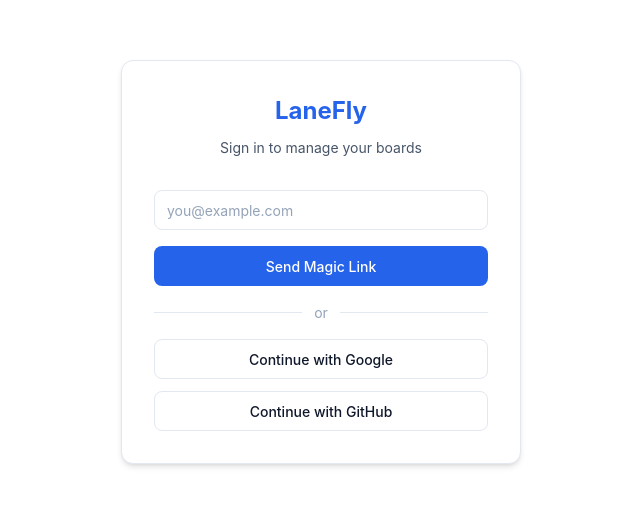
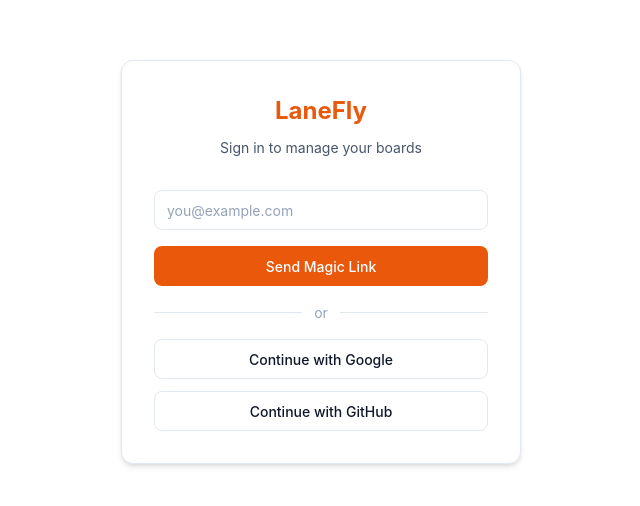
Before and after one commit to SaschaWebDev/lanefly, a React (Vite) app: page /login in a window 1280 px wide. Shown: the part 138-644 px from the top of the page, without its empty margins (319-959 px from the left). Built offline with nearby package versions, Linux system fonts and the light colour scheme; no server answers.

Commit message:
style: migrate to orange color palette and Outfit typography

```diff
--- a/src/styles/tokens.css
+++ b/src/styles/tokens.css
@@ -12,20 +12,20 @@
   --color-gray-900: #0f172a;
   --color-gray-950: #020617;
 
-  /* Colors - Primary (Blue) (raw palette) */
-  --color-primary-50: #eff6ff;
-  --color-primary-100: #dbeafe;
-  --color-primary-200: #bfdbfe;
-  --color-primary-300: #93c5fd;
-  --color-primary-400: #60a5fa;
-  --color-primary-500: #3b82f6;
-  --color-primary-600: #2563eb;
-  --color-primary-700: #1d4ed8;
-  --color-primary-800: #1e40af;
-  --color-primary-900: #1e3a8a;
+  /* Colors - Primary (Orange) (raw palette) */
+  --color-primary-50: #fff7ed;
+  --color-primary-100: #ffedd5;
+  --color-primary-200: #fed7aa;
+  --color-primary-300: #fdba74;
+  --color-primary-400: #fb923c;
+  --color-primary-500: #f97316;
+  --color-primary-600: #ea580c;
+  --color-primary-700: #c2410c;
+  --color-primary-800: #9a3412;
+  --color-primary-900: #7c2d12;
 
   /* Typography */
-  --font-sans: 'Inter', -apple-system, BlinkMacSystemFont, 'Segoe UI', Roboto,
+  --font-sans: 'Outfit', 'Inter', -apple-system, BlinkMacSystemFont, 'Segoe UI', Roboto,
     sans-serif;
   --font-mono: 'JetBrains Mono', 'Fira Code', monospace;
 
@@ -41,6 +41,7 @@
   --font-medium: 500;
   --font-semibold: 600;
   --font-bold: 700;
+  --font-extrabold: 800;
 
   --leading-tight: 1.25;
   --leading-normal: 1.5;
@@ -139,6 +140,19 @@
   --color-toast-bg: var(--color-gray-900);
   --color-toast-text: #ffffff;
   --color-warning-text: var(--color-gray-900);
+
+  /* Brand / Logo */
+  --color-brand-fly: var(--color-primary-500);
+  --color-brand-lane: var(--color-gray-900);
+  --color-brand-swimlane: var(--color-gray-300);
+  --color-brand-col1-start: #ea580c;
+  --color-brand-col1-end: #c2410c;
+  --color-brand-col2-start: #f97316;
+  --color-brand-col2-end: #ea580c;
+  --color-brand-col3-start: #fb923c;
+  --color-brand-col3-end: #f97316;
+  --color-brand-card-start: #fbbf24;
+  --color-brand-card-end: #ea580c;
 }
 
 [data-theme="dark"] {
@@ -185,10 +199,32 @@
   --color-icon-on-image: rgb(255 255 255 / 0.7);
   --color-secondary-bg: #334155;
   --color-secondary-bg-hover: #475569;
-  --color-focus-ring: rgba(59, 130, 246, 0.3);
-  --color-primary-bg: rgba(59, 130, 246, 0.1);
-  --color-primary-bg-hover: rgba(59, 130, 246, 0.2);
+  --color-focus-ring: rgba(249, 115, 22, 0.3);
+  --color-primary-bg: rgba(249, 115, 22, 0.1);
+  --color-primary-bg-hover: rgba(249, 115, 22, 0.2);
   --color-toast-bg: #334155;
   --color-toast-text: #f1f5f9;
   --color-warning-text: var(--color-gray-900);
+
+  /* Brand / Logo */
+  --color-brand-fly: var(--color-primary-300);
+  --color-brand-lane: #ffffff;
+  --color-brand-swimlane: var(--color-gray-600);
+  --color-brand-col1-start: #fb923c;
+  --color-brand-col1-end: #ea580c;
+  --color-brand-col2-start: #fdba74;
+  --color-brand-col2-end: #f97316;
+  --color-brand-col3-start: #ffedd5;
+  --color-brand-col3-end: #fb923c;
+  --color-brand-card-start: #fde047;
+  --color-brand-card-end: #f59e0b;
 }
+
+/* Search pulse animation */
+@keyframes pulse-glow {
+  0%, 100% { box-shadow: inset 0 0 0 0 transparent; }
+  50% { box-shadow: inset 0 0 0 3px var(--color-primary-500); }
+}
+.search-pulse {
+  animation: pulse-glow 500ms ease 3;
+}
```
